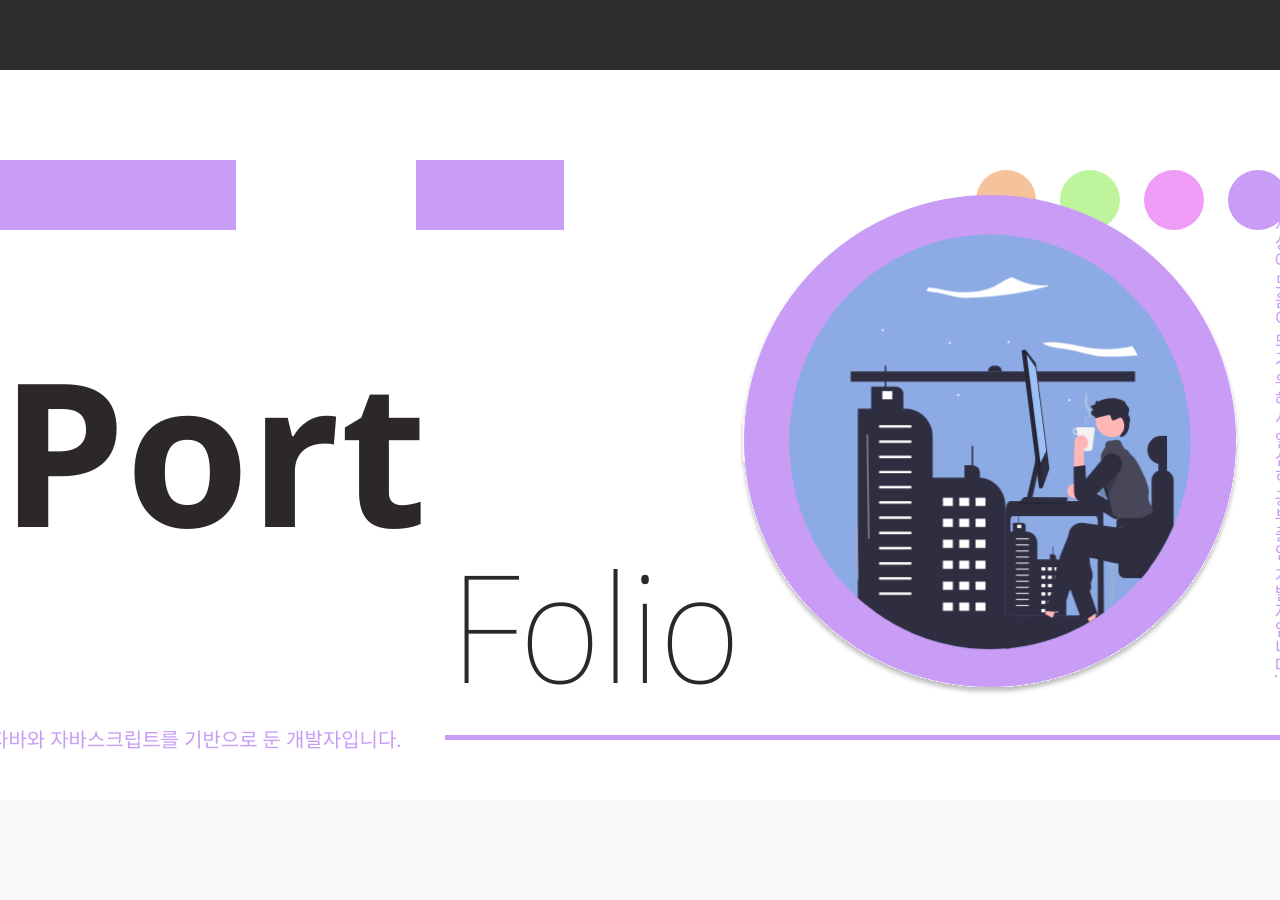
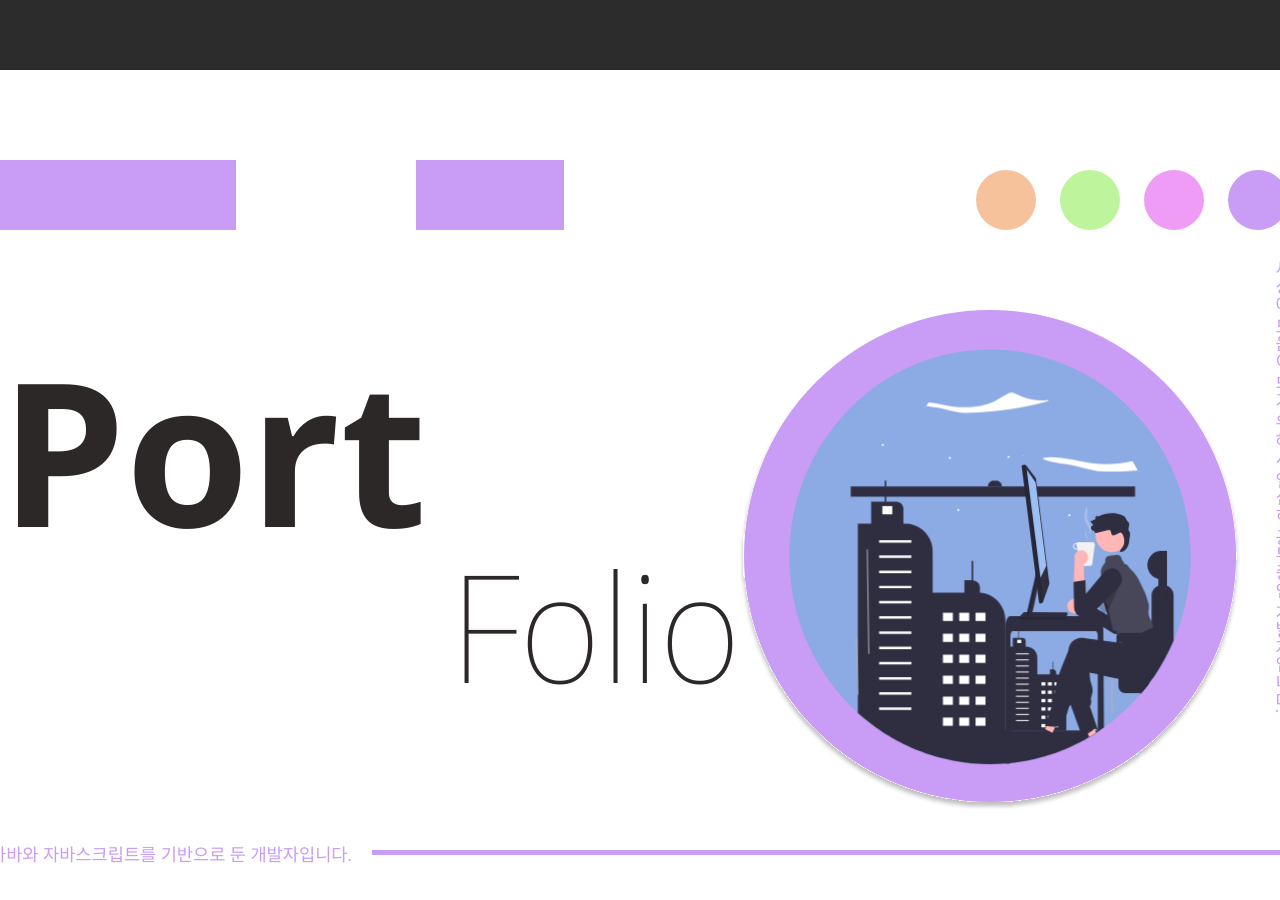
Before and after one commit to Ahnyeongjun/Portfolio_basic, a React app: page / in a window 1280 px wide. Before the commit the page ends 800 px from the top, so only its background shows below. Built offline with nearby package versions, Linux system fonts and the light colour scheme; a web font is replaced by a local one.

Commit message:
[FIX] height style

```diff
--- a/src/component/Intro/Intro.tsx
+++ b/src/component/Intro/Intro.tsx
@@ -1,13 +1,13 @@
 import React from 'react';
 import * as S from './style';
 import './style.css';
-const Intro = () => {
+const portfolioPage = () => {
     return (
         <>
             <S.Header></S.Header>
             <S.Intro>
                 <S.widthWrapper>
-                    <S.widthContent>자바와 자바스크립트를 기반으로 둔 개발자입니다.</S.widthContent> <S.widthBox></S.widthBox>
+                    <S.widthContent>자바와 자바스크립트를 기반으로 둔 개발자입니다.</S.widthContent>
                 </S.widthWrapper>
                 <S.ItemWrapper>
                     <S.decorate />
@@ -24,7 +24,6 @@ const Intro = () => {
 
                 <S.heightWrapper>
                     <S.heightContent>세상에 도움이 되기 위해서 열심히 공부중인 개발자입니다.</S.heightContent>
-                    <S.heightBox> </S.heightBox>
                 </S.heightWrapper>
                 <S.SvgBox>
                     <svg width="100%" height="100%" viewBox="0 0 507 507" fill="none" xmlns="http://www.w3.org/2000/svg">
@@ -389,4 +388,4 @@ const Intro = () => {
     );
 };
 
-export default Intro;
+export default portfolioPage;
--- a/src/component/Intro/style.ts
+++ b/src/component/Intro/style.ts
@@ -2,6 +2,7 @@ import styled from 'styled-components';
 
 export const Intro = styled.div`
     height: calc(100vh - 70px);
+    min-height: 830px; //900px 70은 header
     width: 1300px;
     margin: 0 auto;
     background: white;
@@ -16,14 +17,22 @@ export const SvgBox = styled.div`
     bottom: 105px;
     right: calc(0.5 * (100vw - 1200px));
     position: absolute;
+    @media only screen and (max-height: 900px) {
+        top: 310px;
+    }
 `;
 export const widthWrapper = styled.div`
-    bottom: 45px;
+    bottom: 60px;
+    height: 5px;
+    margin-left: 5px;
     right: calc(0.5 * (100vw - 1300px));
-    height: 20px;
+    background: rgb(201, 156, 245);
     position: absolute;
     width: 1300px;
     display: flex;
+    @media only screen and (max-height: 900px) {
+        top: 850px;
+    }
 `;
 export const ItemWrapper = styled.div`
     height: 70px;
@@ -75,13 +84,13 @@ export const heightWrapper = styled.div`
     width: 5px;
     bottom: 65px;
     right: calc(0.5 * (100vw - 1300px));
+    background: rgb(201, 156, 245);
+    @media only screen and (max-height: 900px) {
+        top: 260px;
+        height: 590px;
+    }
 `;
-export const widthBox = styled.div`
-    display: flex;
-    height: 5px;
-    width: 65%;
-    background: rgb(201, 156, 245);
-`;
+
 export const decorate = styled.div`
     width: 240px;
     height: 100%;
@@ -96,29 +105,22 @@ export const decorate2 = styled.div`
 
 export const widthContent = styled.div`
     font-family: NotoSans_KR !important;
-    font-size: 20px;
-    width: 35%;
+    font-size: 1.1rem;
+    width: auto;
     line-height: 10px;
     color: rgb(201, 156, 245);
+    padding-right: 20px;
+    background: white;
 `;
 export const heightContent = styled.div`
-    height: 80%;
+    height: auto;
     width: 100%;
     writing-mode: vertical-rl;
     text-orientation: mixed;
     font-family: NotoSans_KR !important;
-    font-size: 20px;
+    font-size: 1.1rem;
     color: rgb(201, 156, 245);
-    @media only screen and (max-height: 1000px) {
-        font-size: 18px;
-        height: 90%;
-    }
+    white-space: nowrap;
+    background: white;
+    padding-bottom: 20px;
 `;
-export const heightBox = styled.div`
-    height: 20%;
-    width: 100%;
-    background: rgb(201, 156, 245);
-    @media only screen and (max-height: 1000px) {
-        height: 10%;
-    }
-`;
```
